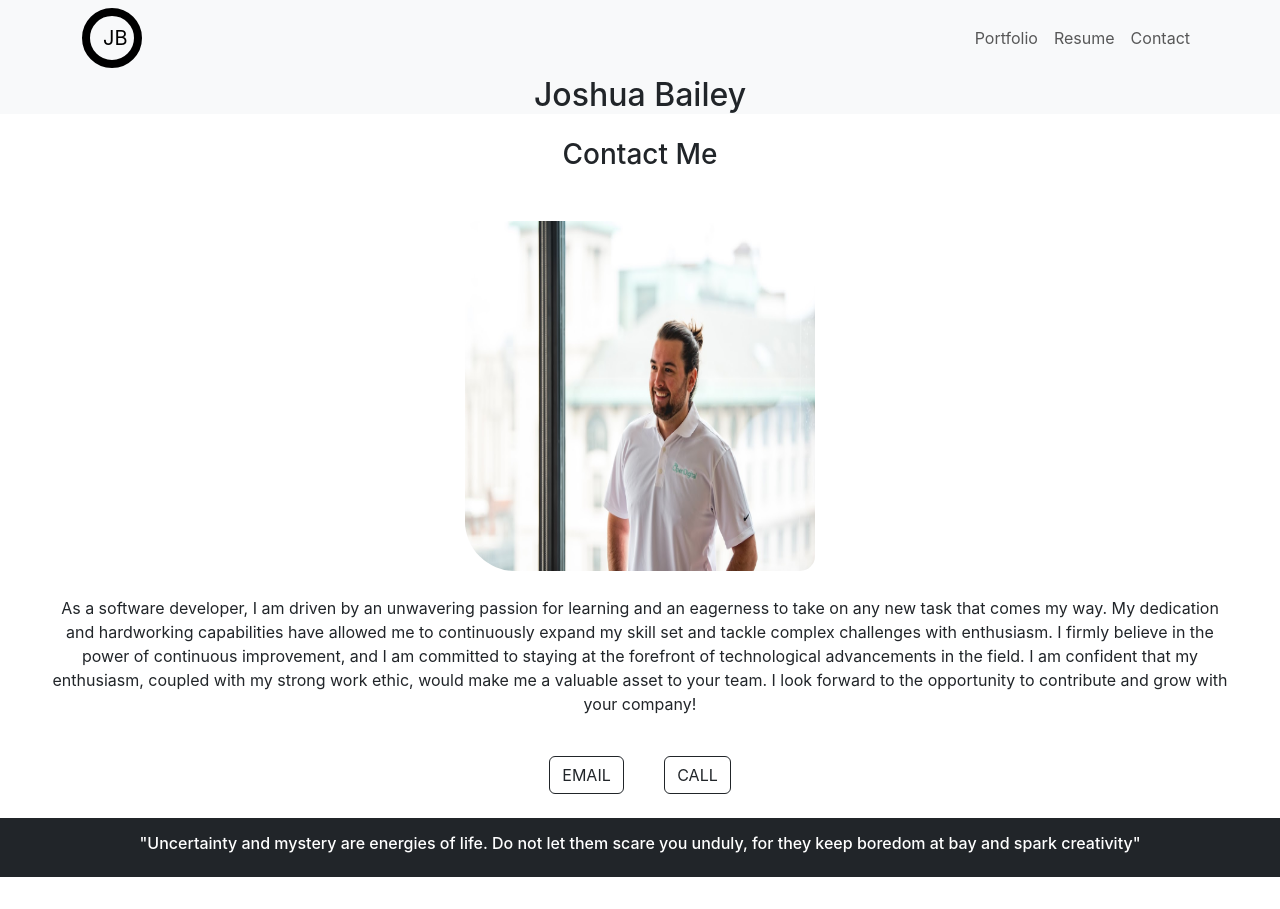
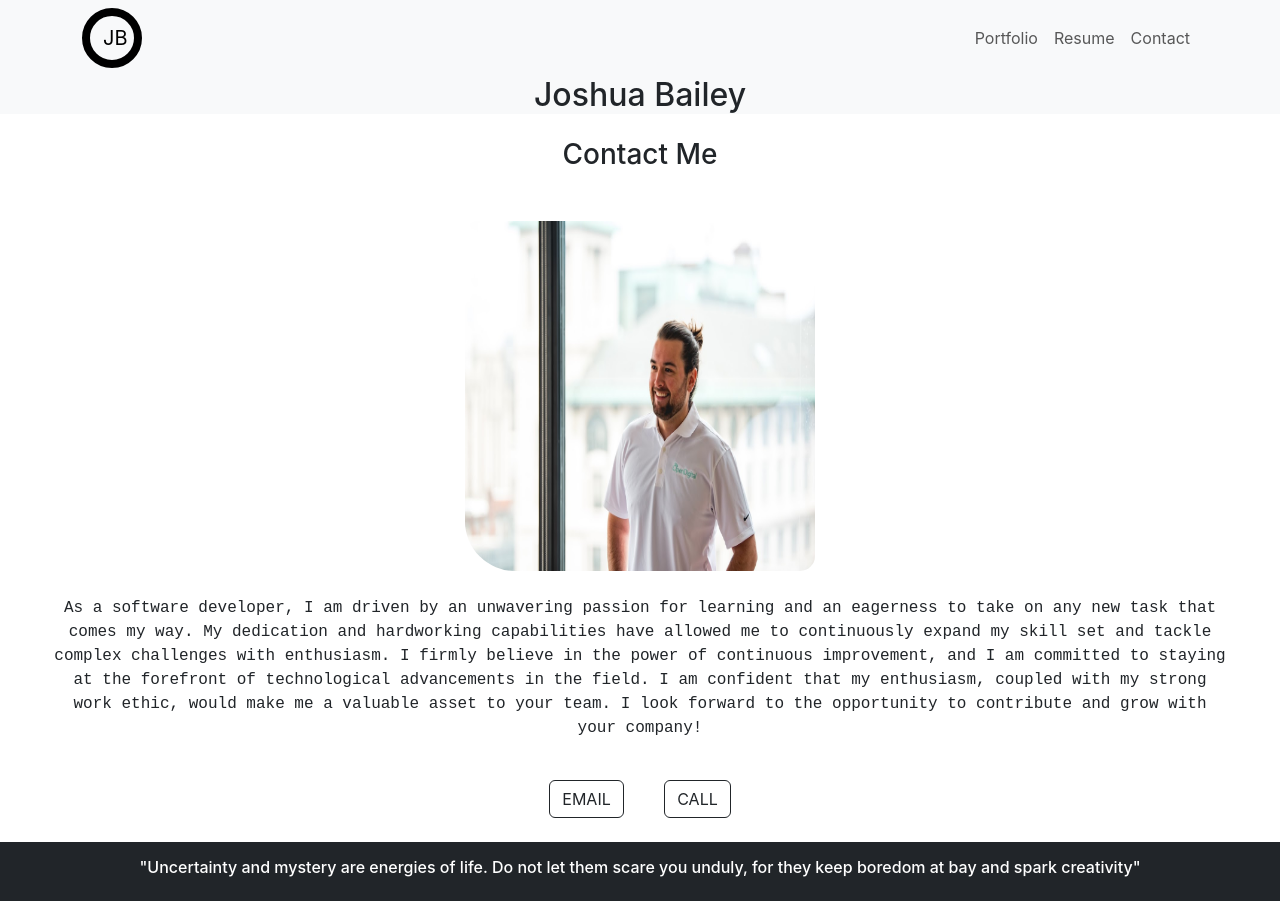
Before and after one commit to joshbaileydev513/joshuabailey.info, a React (Create React App) app: page /contact in a window 1280 px wide. Before the commit the page ends 885 px from the top, so only its background shows below. Built offline with nearby package versions, Linux system fonts and the light colour scheme.

Commit message:
added styling for the contact/home/portfolio/resume main text

```diff
--- a/src/pages/Contact.js
+++ b/src/pages/Contact.js
@@ -13,8 +13,12 @@ const styles = {
         width: '350px',
         borderRadius: '15px 50px',
     },
-    textPadding: {
+    textStyling: {
         padding: '0px 50px',
+        fontFamily: 'monospace',
+        justifyContent: 'center',
+        alignItems: 'center',
+        fontWeight: 'light',
     },
 }
 
@@ -23,7 +27,7 @@ const Contact = () => {
         <div style={styles.main}>
             <h3 class="p-3 text-center">Contact Me</h3>
             <img src={ContactPic} alt="Contact Picture" style={styles.pic}/>
-            <p class="text-center font-weight-light" style={styles.textPadding}> As a software developer, I am driven by an unwavering passion for learning and an eagerness to take on any new task that comes my way.
+            <p class="text-center font-weight-light" style={styles.textStyling}> As a software developer, I am driven by an unwavering passion for learning and an eagerness to take on any new task that comes my way.
                 My dedication and hardworking capabilities have allowed me to continuously expand my skill set and tackle complex challenges with enthusiasm.
                 I firmly believe in the power of continuous improvement, and I am committed to staying at the forefront of technological advancements in the field.
                 I am confident that my enthusiasm, coupled with my strong work ethic, would make me a valuable asset to your team. I look forward to the opportunity to contribute and grow with your company!</p>
--- a/src/pages/Home.js
+++ b/src/pages/Home.js
@@ -4,6 +4,7 @@ import HomePic from '../assets/home-page-pic.png';
 const styles = {
     background: {
         backgroundColor: '#BEBEBE',
+        fontFamily: 'monospace',
     },
     pic: {
         display: 'flex',
--- a/src/pages/Portfolio.js
+++ b/src/pages/Portfolio.js
@@ -1,11 +1,21 @@
 import React from 'react';
 import Projects from '../components/project';
+
+const styles = {
+    textStyling: {
+        padding: '0px 50px',
+        fontFamily: 'monospace',
+        justifyContent: 'center',
+        alignItems: 'center',
+        fontWeight: 'light',
+    },
+};
 
 const Portfolio = () => {
     return (
         <div>
             <h3 class="p-3 text-center">Portfolio</h3>
-             <p class="text-center font-weight-light">
+             <p class="text-center font-weight-light" style={styles.textStyling}>
                     Below are they various projects or applications I feel the most proud of. Each picture is linked to the
                     live page or video walkthrough along with a button to bring you to the github repo!
             </p>
--- a/src/pages/Resume.js
+++ b/src/pages/Resume.js
@@ -7,10 +7,14 @@ const styles = {
         display: 'flex',
         justifyContent: 'center',
     },
-    textPadding: {
+     textStyling: {
         padding: '0px 50px',
+        fontFamily: 'monospace',
+        justifyContent: 'center',
+        alignItems: 'center',
+        fontWeight: 'light',
     },
-}
+};
 
 const Resume = () => {
     const [numPages, setNumPages] = useState(null);
@@ -25,7 +29,7 @@ const Resume = () => {
     return (
         <div class="text-center">
             <h3 class="p-3 font-weight-bold">Resume</h3>
-            <p class="font-weight-light">
+            <p class="font-weight-light" style={styles.textStyling}>
                 Enthusiastic, and driven development professional with a passion for working diligently to complete
                 any tasks at hand. Avid learner who is willing to put in the time needed to successfully pick up new
                 skills needed within any role. FullStack MERN Certification from The University of North Carolina at Charlotte Coding Bootcamp.
```
